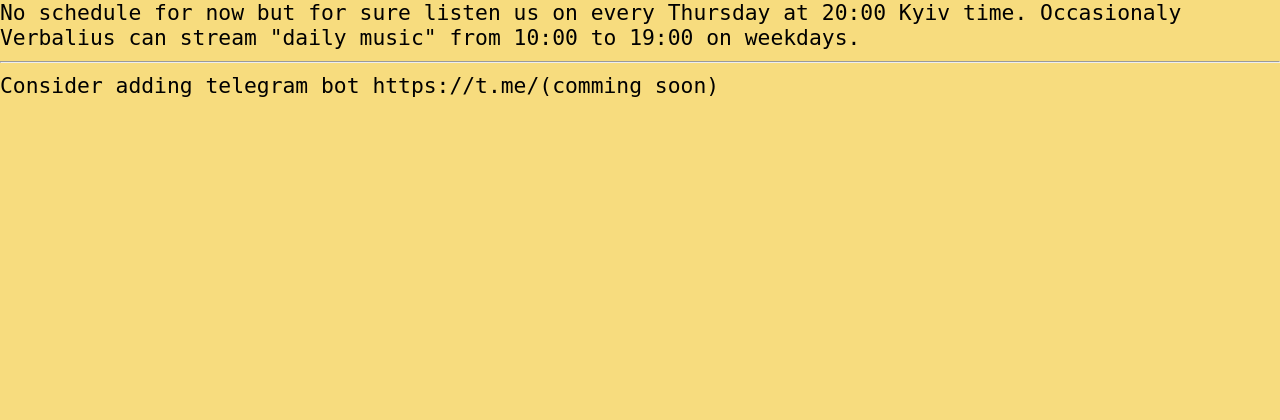
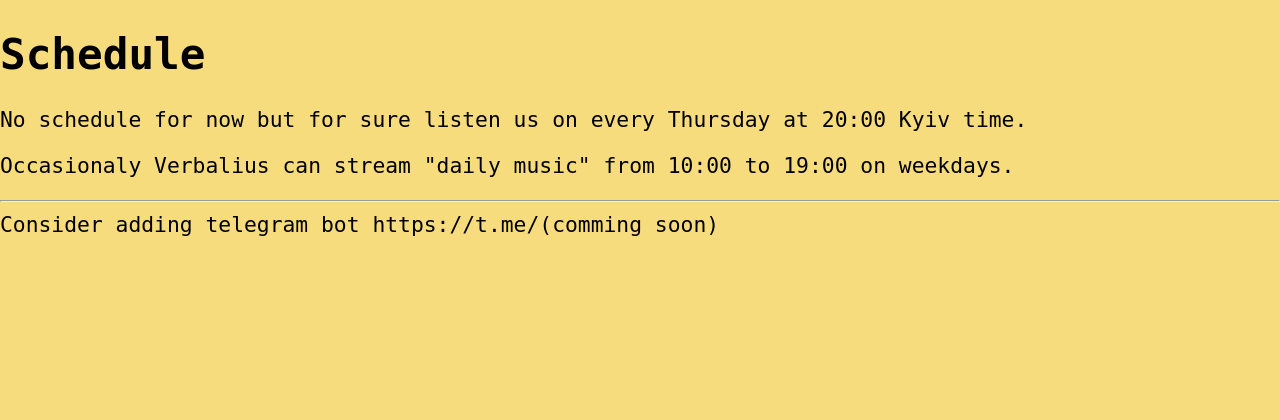
Before and after one commit to verbalius/tusovka, a Flask app: page /schedule in a window 1280 px wide. Shown: the top 420 px of the page. Before the commit the page ends 97 px from the top, so only its background shows below. Run offline with Flask 2, Linux system fonts and the light colour scheme; data that the repository does not hold is empty.

Commit message:
schedule page

```diff
--- a/templates/schedule.html
+++ b/templates/schedule.html
@@ -12,8 +12,9 @@
 </head>
 <body>
 <div id="main_table" class="tg-wrap">
-No schedule for now but for sure listen us on every Thursday at 20:00 Kyiv time.
-Occasionaly Verbalius can stream "daily music" from 10:00 to 19:00 on weekdays.
+<h1>Schedule</h1>
+<p>No schedule for now but for sure listen us on every Thursday at 20:00 Kyiv time.</p>
+<p>Occasionaly Verbalius can stream "daily music" from 10:00 to 19:00 on weekdays.</p>
 <hr>
 Consider adding telegram bot https://t.me/(comming soon)
 </div>
```
